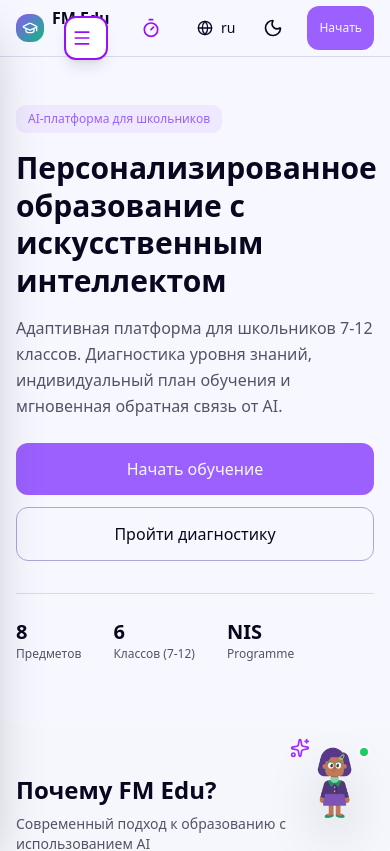
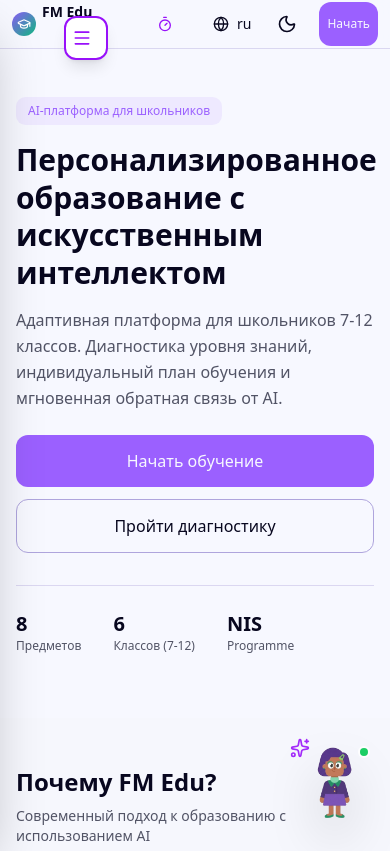
Before and after one commit to ulacoder/FM-Edu, a Next.js app: page / in a window 390 px wide. Shown: the top 851 px of the page. Built offline with nearby package versions, Linux system fonts and the light colour scheme.

Commit message:
Mobile fixes: dark theme colors, smaller header, optimized viewport

```diff
--- a/app/layout.tsx
+++ b/app/layout.tsx
@@ -22,6 +22,7 @@ const geistMono = Geist_Mono({
 export const metadata: Metadata = {
   title: "FM Edu - Персонализированное обучение с AI",
   description: "Адаптивная образовательная платформа для школьников 7-12 классов по программе NIS",
+  viewport: "width=device-width, initial-scale=1, maximum-scale=1, user-scalable=no",
 };
 
 export default function RootLayout({ children }: LayoutProps<"/">) {
--- a/components/header.tsx
+++ b/components/header.tsx
@@ -89,25 +89,25 @@ export function Header() {
 
   return (
     <nav className="border-b border-border/40 backdrop-blur-sm sticky top-0 z-50 bg-background/80">
-      <div className="max-w-7xl mx-auto px-4 sm:px-6 lg:px-8">
-        <div className="flex justify-between items-center h-14 sm:h-16">
-          <div className="flex items-center gap-2">
-            <div className="w-7 h-7 sm:w-8 sm:h-8 gradient-primary rounded-lg flex items-center justify-center">
-              <GraduationCap className="w-4 h-4 sm:w-5 sm:h-5 text-white" />
+      <div className="max-w-7xl mx-auto px-3 sm:px-6 lg:px-8">
+        <div className="flex justify-between items-center h-12 sm:h-16">
+          <div className="flex items-center gap-1.5 sm:gap-2">
+            <div className="w-6 h-6 sm:w-8 sm:h-8 gradient-primary rounded-lg flex items-center justify-center">
+              <GraduationCap className="w-3.5 h-3.5 sm:w-5 sm:h-5 text-white" />
             </div>
-            <Link href="/" className="text-base sm:text-lg font-bold">
+            <Link href="/" className="text-sm sm:text-lg font-bold">
               FM Edu
             </Link>
           </div>
 
-          <div className="flex items-center gap-2 sm:gap-3">
+          <div className="flex items-center gap-1.5 sm:gap-3">
             {/* Pomodoro Timer Button - только на мобиле */}
             <button
               onClick={handleOpenPomodoroTimer}
-              className="md:hidden p-2 hover:bg-muted rounded-lg transition-colors"
+              className="md:hidden p-1.5 hover:bg-muted rounded-lg transition-colors"
               title="Pomodoro Timer"
             >
-              <Timer className="w-5 h-5 text-purple-600" />
+              <Timer className="w-4 h-4 text-purple-600" />
             </button>
 
             <LanguageSwitcher />
@@ -116,13 +116,13 @@ export function Header() {
               <>
                 <span className="text-xs sm:text-sm font-medium hidden md:inline">{userName}</span>
                 <Link href={getDashboardLink()}>
-                  <button className="px-3 py-2 sm:px-4 text-xs sm:text-sm font-medium text-primary-foreground bg-primary hover:bg-primary/90 active:scale-[0.98] rounded-lg transition-all">
+                  <button className="px-2 py-1.5 sm:px-4 sm:py-2 text-xs sm:text-sm font-medium text-primary-foreground bg-primary hover:bg-primary/90 active:scale-[0.98] rounded-lg transition-all">
                     {t('dashboard')}
                   </button>
                 </Link>
                 <button
                   onClick={handleLogout}
-                  className="px-3 py-2 sm:px-4 text-xs sm:text-sm font-medium hover:text-primary transition-colors hidden sm:inline-block"
+                  className="px-2 py-1.5 sm:px-4 sm:py-2 text-xs sm:text-sm font-medium hover:text-primary transition-colors hidden sm:inline-block"
                 >
                   {t('logout')}
                 </button>
@@ -130,12 +130,12 @@ export function Header() {
             ) : (
               <>
                 <Link href="/login" className="hidden sm:inline-block">
-                  <button className="px-3 py-2 sm:px-4 text-xs sm:text-sm font-medium hover:text-primary transition-colors">
+                  <button className="px-2 py-1.5 sm:px-4 sm:py-2 text-xs sm:text-sm font-medium hover:text-primary transition-colors">
                     {t('login')}
                   </button>
                 </Link>
                 <Link href="/register">
-                  <button className="px-3 py-2 sm:px-4 text-xs sm:text-sm font-medium text-primary-foreground bg-primary hover:bg-primary/90 active:scale-[0.98] rounded-lg transition-all">
+                  <button className="px-2 py-1.5 sm:px-4 sm:py-2 text-xs sm:text-sm font-medium text-primary-foreground bg-primary hover:bg-primary/90 active:scale-[0.98] rounded-lg transition-all">
                     {t('start')}
                   </button>
                 </Link>
--- a/components/pomodoro-timer.tsx
+++ b/components/pomodoro-timer.tsx
@@ -340,7 +340,7 @@ export function PomodoroTimer() {
             className={`flex-1 px-3 py-2 rounded-lg text-sm font-medium transition-colors ${
               mode === '25/5'
                 ? 'bg-purple-600 text-white'
-                : 'bg-gray-100 text-gray-700 hover:bg-gray-200'
+                : 'bg-gray-100 dark:bg-gray-800 text-gray-700 dark:text-gray-300 hover:bg-gray-200 dark:hover:bg-gray-700'
             }`}
           >
             25 / 5 мин
@@ -350,7 +350,7 @@ export function PomodoroTimer() {
             className={`flex-1 px-3 py-2 rounded-lg text-sm font-medium transition-colors ${
               mode === '50/10'
                 ? 'bg-purple-600 text-white'
-                : 'bg-gray-100 text-gray-700 hover:bg-gray-200'
+                : 'bg-gray-100 dark:bg-gray-800 text-gray-700 dark:text-gray-300 hover:bg-gray-200 dark:hover:bg-gray-700'
             }`}
           >
             50 / 10 мин
@@ -360,11 +360,11 @@ export function PomodoroTimer() {
         {/* Timer Display */}
         <div className="relative">
           <div className="text-center py-6">
-            <div className="text-sm text-gray-600 mb-2">
+            <div className="text-sm text-gray-600 dark:text-gray-400 mb-2">
               {timerState === 'idle' ? 'Готов к старту' :
                timerState === 'work' ? '💼 Работа' : '☕ Перерыв'}
             </div>
-            <div className="text-5xl font-bold text-gray-900">
+            <div className="text-5xl font-bold text-gray-900 dark:text-white">
               {formatTime(timeLeft)}
             </div>
           </div>
```
